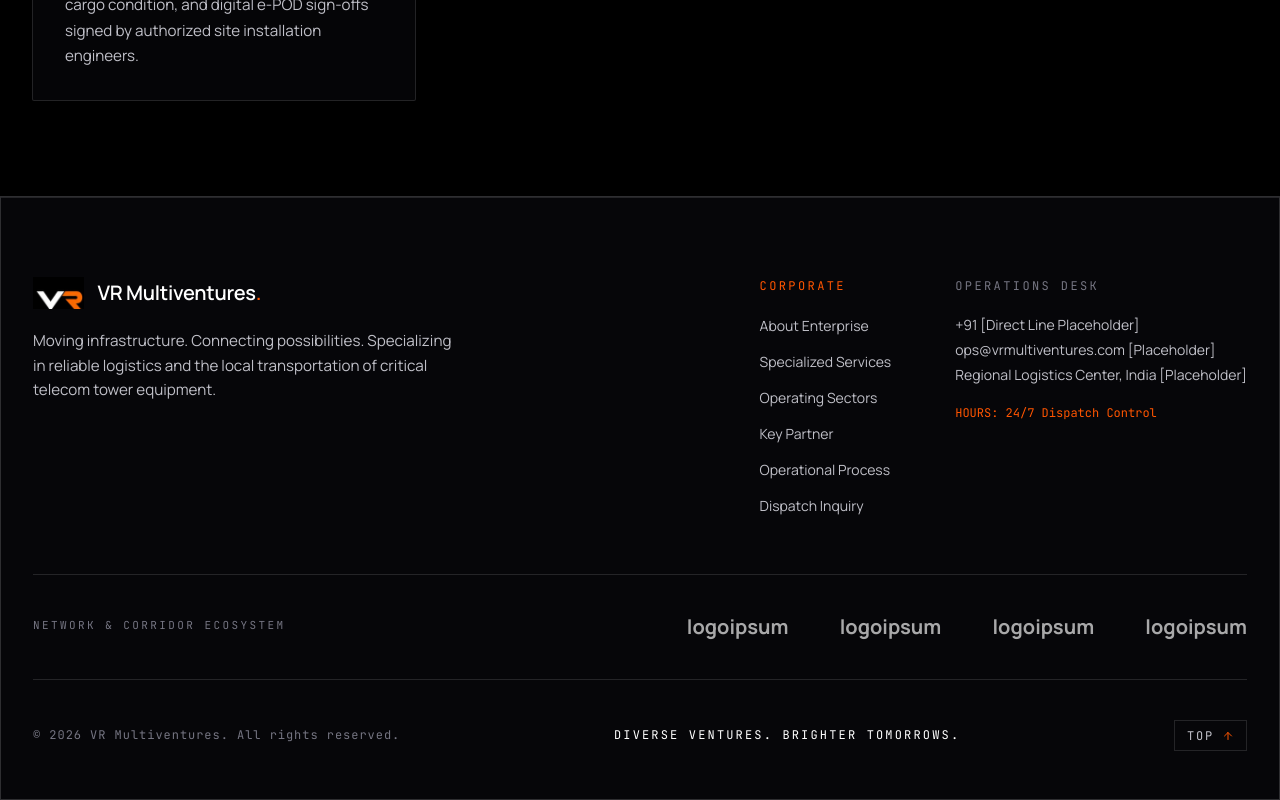
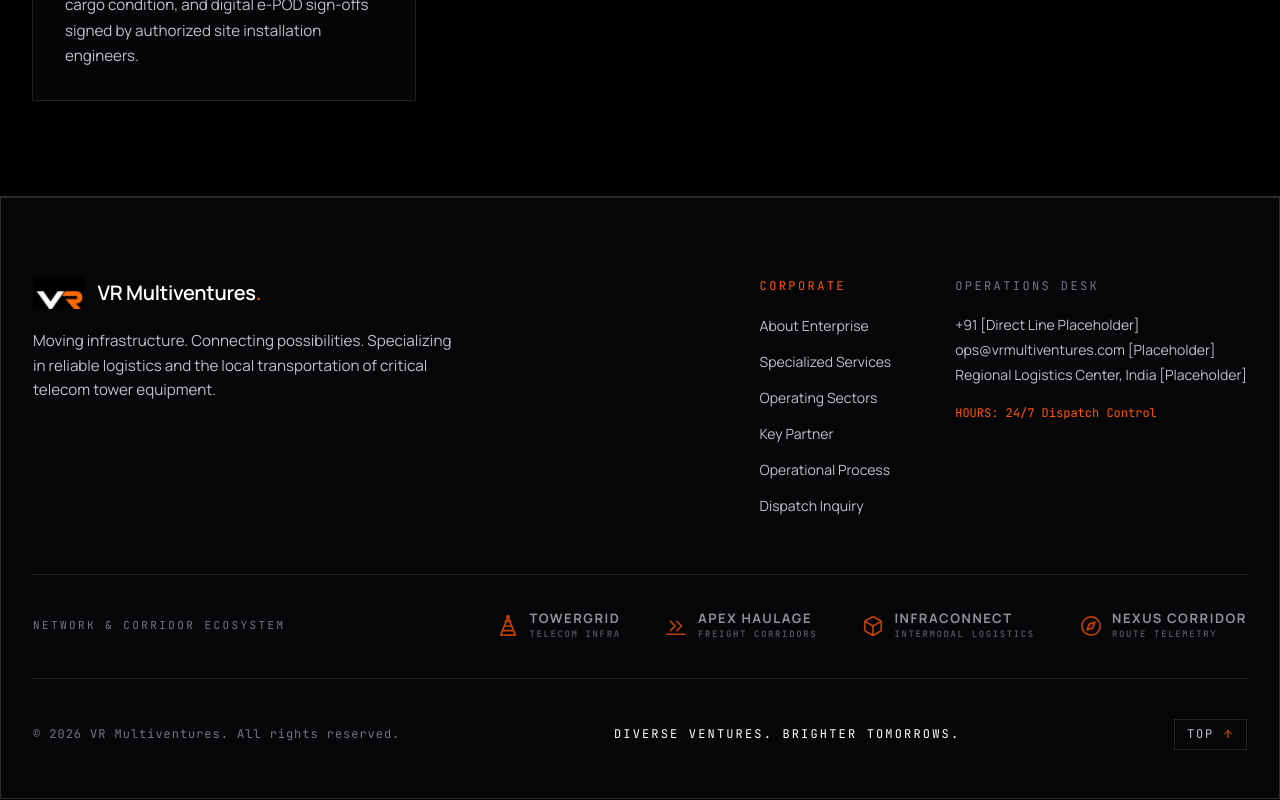
Before and after one commit to DataBuks11/vr-multiventures, a React (Vite) app: page /contact in a window 1280 px wide. Shown: the part 1720-2520 px from the top of the page. Built offline with nearby package versions, Linux system fonts and the light colour scheme.

Commit message:
Replace dummy logoipsum text with 4 premium vector infrastructure partner logos

```diff
--- a/src/components/Footer.jsx
+++ b/src/components/Footer.jsx
@@ -11,6 +11,54 @@ export default function Footer() {
       window.scrollTo({ top: 0, behavior: 'smooth' });
     }
   };
+
+  const ecosystemPartners = [
+    {
+      name: 'TOWERGRID',
+      tagline: 'TELECOM INFRA',
+      icon: (
+        <svg width="22" height="22" viewBox="0 0 24 24" fill="none" stroke="currentColor" strokeWidth="1.8" strokeLinecap="round" strokeLinejoin="round">
+          <polygon points="12 2 4 22 20 22" />
+          <line x1="8" y1="12" x2="16" y2="12" />
+          <line x1="6" y1="17" x2="18" y2="17" />
+          <line x1="9" y1="7" x2="15" y2="7" />
+          <circle cx="12" cy="2" r="1.2" fill="currentColor" />
+        </svg>
+      ),
+    },
+    {
+      name: 'APEX HAULAGE',
+      tagline: 'FREIGHT CORRIDORS',
+      icon: (
+        <svg width="22" height="22" viewBox="0 0 24 24" fill="none" stroke="currentColor" strokeWidth="1.8" strokeLinecap="round" strokeLinejoin="round">
+          <polyline points="13 17 18 12 13 7" />
+          <polyline points="6 17 11 12 6 7" />
+          <line x1="2" y1="21" x2="22" y2="21" />
+        </svg>
+      ),
+    },
+    {
+      name: 'INFRACONNECT',
+      tagline: 'INTERMODAL LOGISTICS',
+      icon: (
+        <svg width="22" height="22" viewBox="0 0 24 24" fill="none" stroke="currentColor" strokeWidth="1.8" strokeLinecap="round" strokeLinejoin="round">
+          <path d="M21 16V8a2 2 0 0 0-1-1.73l-7-4a2 2 0 0 0-2 0l-7 4A2 2 0 0 0 3 8v8a2 2 0 0 0 1 1.73l7 4a2 2 0 0 0 2 0l7-4A2 2 0 0 0 21 16z" />
+          <polyline points="3.27 6.96 12 12.01 20.73 6.96" />
+          <line x1="12" y1="22.08" x2="12" y2="12" />
+        </svg>
+      ),
+    },
+    {
+      name: 'NEXUS CORRIDOR',
+      tagline: 'ROUTE TELEMETRY',
+      icon: (
+        <svg width="22" height="22" viewBox="0 0 24 24" fill="none" stroke="currentColor" strokeWidth="1.8" strokeLinecap="round" strokeLinejoin="round">
+          <circle cx="12" cy="12" r="10" />
+          <polygon points="16.24 7.76 14.12 14.12 7.76 16.24 9.88 9.88 16.24 7.76" fill="currentColor" fillOpacity="0.25" />
+        </svg>
+      ),
+    },
+  ];
 
   return (
     <footer
@@ -124,7 +172,7 @@ export default function Footer() {
           </div>
         </div>
 
-        {/* Bottom Industry & Network Trust Strip: Four Logoipsum Wordmarks */}
+        {/* Bottom Industry & Network Trust Strip: 4 Premium Partner Logos */}
         <div
           style={{
             padding: '2.25rem 0',
@@ -151,15 +199,66 @@ export default function Footer() {
             style={{
               display: 'flex',
               alignItems: 'center',
-              gap: 'clamp(2rem, 4vw, 4rem)',
+              gap: 'clamp(1.5rem, 3.5vw, 3.25rem)',
               flexWrap: 'wrap',
-              opacity: 0.65,
             }}
           >
-            <span className="logoipsum" style={{ fontSize: '1.25rem', color: '#ffffff' }}>logoipsum</span>
-            <span className="logoipsum" style={{ fontSize: '1.25rem', color: '#ffffff' }}>logoipsum</span>
-            <span className="logoipsum" style={{ fontSize: '1.25rem', color: '#ffffff' }}>logoipsum</span>
-            <span className="logoipsum" style={{ fontSize: '1.25rem', color: '#ffffff' }}>logoipsum</span>
+            {ecosystemPartners.map((partner) => (
+              <div
+                key={partner.name}
+                className="partner-logo-item"
+                style={{
+                  display: 'inline-flex',
+                  alignItems: 'center',
+                  gap: '0.65rem',
+                  color: 'var(--text-secondary)',
+                  opacity: 0.75,
+                  transition: 'all 0.25s ease',
+                  cursor: 'default',
+                }}
+                onMouseEnter={(e) => {
+                  e.currentTarget.style.opacity = '1';
+                  e.currentTarget.style.color = 'var(--text-primary)';
+                  e.currentTarget.style.transform = 'translateY(-2px)';
+                }}
+                onMouseLeave={(e) => {
+                  e.currentTarget.style.opacity = '0.75';
+                  e.currentTarget.style.color = 'var(--text-secondary)';
+                  e.currentTarget.style.transform = 'translateY(0)';
+                }}
+              >
+                <div style={{ color: 'var(--accent-orange)', display: 'flex', alignItems: 'center' }}>
+                  {partner.icon}
+                </div>
+                <div style={{ display: 'flex', flexDirection: 'column' }}>
+                  <span
+                    style={{
+                      fontSize: '0.8125rem',
+                      fontWeight: 700,
+                      letterSpacing: '0.12em',
+                      fontFamily: 'var(--font-heading)',
+                      lineHeight: 1.1,
+                      color: 'inherit',
+                    }}
+                  >
+                    {partner.name}
+                  </span>
+                  <span
+                    style={{
+                      fontSize: '0.5625rem',
+                      fontWeight: 500,
+                      letterSpacing: '0.18em',
+                      textTransform: 'uppercase',
+                      color: 'var(--text-muted)',
+                      fontFamily: 'var(--font-mono)',
+                      marginTop: '2px',
+                    }}
+                  >
+                    {partner.tagline}
+                  </span>
+                </div>
+              </div>
+            ))}
           </div>
         </div>
 
```
